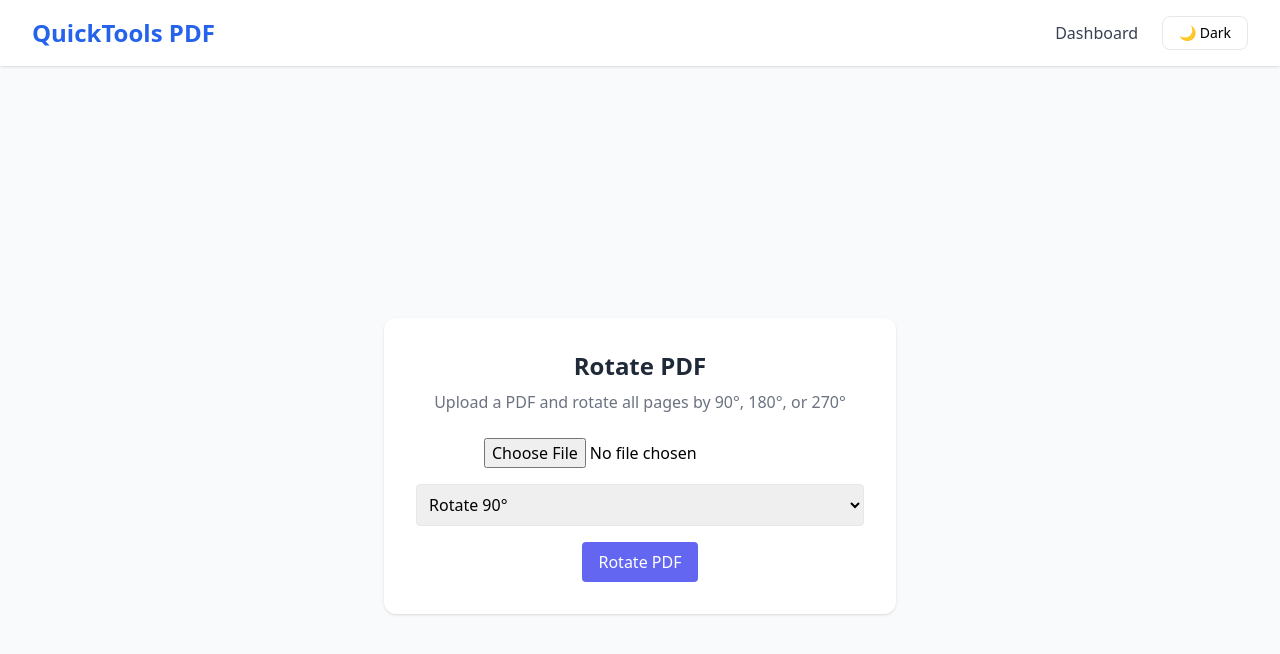
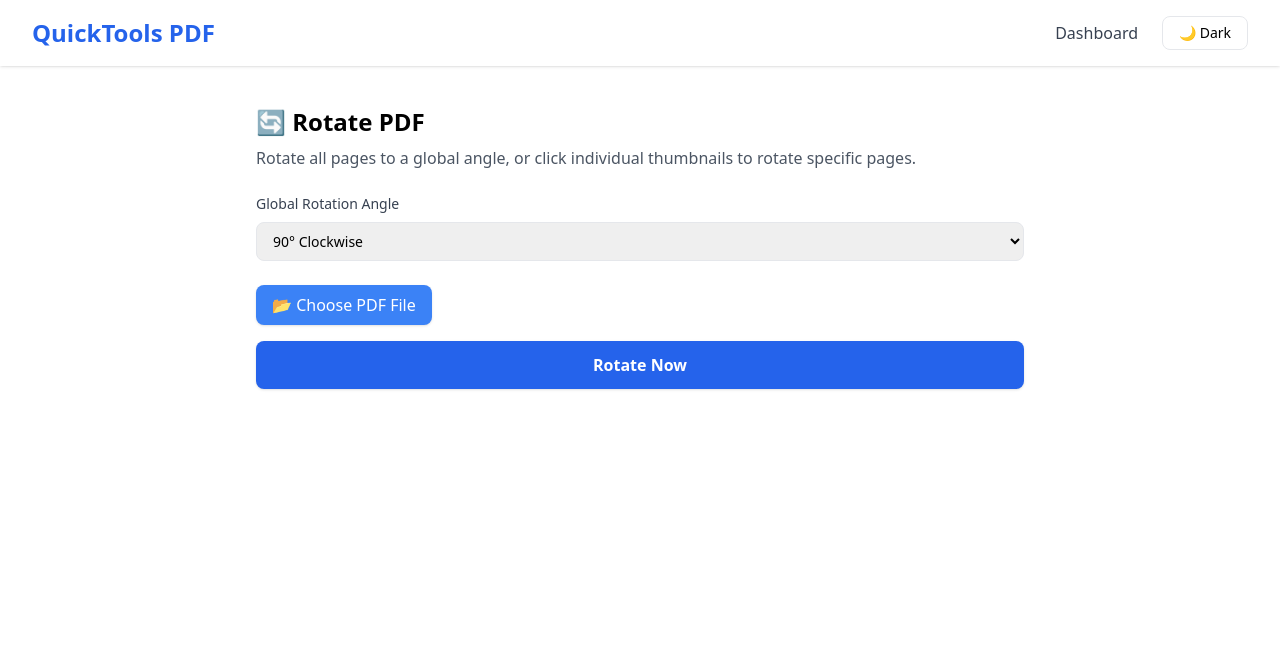
Before and after one commit to atanhafiz/quicktools-pdf, a React (Vite) app: page /rotate in a window 1280 px wide. Shown: the top 654 px of the page. Built offline with nearby package versions, Linux system fonts and the light colour scheme.

Commit message:
rotate sama mcm split, prosessing lama

```diff
--- a/src/edit/RotatePdf.jsx
+++ b/src/edit/RotatePdf.jsx
@@ -1,73 +1,135 @@
-import { useState } from "react";
-import { PDFDocument, degrees } from "pdf-lib";
+import React, { useState, useEffect } from "react";
+import PdfToolWrapper from "../components/PdfToolWrapper";
+import * as pdfjsLib from "pdfjs-dist/webpack";
 
 export default function RotatePdf() {
+  const [globalAngle, setGlobalAngle] = useState(90); // default
   const [file, setFile] = useState(null);
-  const [angle, setAngle] = useState(90);
-  const [rotatedUrl, setRotatedUrl] = useState(null);
+  const [thumbnails, setThumbnails] = useState([]);
+  const [pageAngles, setPageAngles] = useState({}); // {1:90, 2:180,...}
 
-  const handleFileChange = (e) => {
-    setFile(e.target.files[0]);
+  // Render thumbnails when a file is uploaded
+  useEffect(() => {
+    if (!file) return;
+
+    const loadPdf = async () => {
+      const arrayBuffer = await file.arrayBuffer();
+      const pdf = await pdfjsLib.getDocument({ data: arrayBuffer }).promise;
+      const thumbs = [];
+
+      for (let i = 1; i <= pdf.numPages; i++) {
+        const page = await pdf.getPage(i);
+        const viewport = page.getViewport({ scale: 0.2 });
+        const canvas = document.createElement("canvas");
+        const context = canvas.getContext("2d");
+        canvas.height = viewport.height;
+        canvas.width = viewport.width;
+        await page.render({ canvasContext: context, viewport }).promise;
+        thumbs.push({ pageNum: i, src: canvas.toDataURL() });
+      }
+
+      setThumbnails(thumbs);
+    };
+
+    loadPdf();
+  }, [file]);
+
+  // Toggle rotation for a specific page
+  const handleRotateClick = (pageNum) => {
+    setPageAngles((prev) => {
+      const current = prev[pageNum] || 0;
+      const next = (current + 90) % 360;
+      return { ...prev, [pageNum]: next === 0 ? globalAngle : next };
+    });
   };
 
-  const handleRotate = async () => {
-    if (!file) {
-      alert("Please upload a PDF first.");
-      return;
+  // Process rotate
+  const processFiles = async (files, setProgress) => {
+    const selectedFile = files[0];
+    setFile(selectedFile);
+
+    const formData = new FormData();
+    formData.append("file", selectedFile);
+    formData.append("globalAngle", globalAngle);
+    formData.append("pageAngles", JSON.stringify(pageAngles));
+
+    const res = await fetch("https://quicktools-api.vercel.app/rotate", {
+      method: "POST",
+      body: formData,
+    });
+
+    if (!res.ok) throw new Error("Rotate failed");
+
+    // Simple progress simulate
+    for (let i = 0; i <= 100; i += 25) {
+      await new Promise((resolve) => setTimeout(resolve, 150));
+      setProgress(i);
     }
 
-    const bytes = await file.arrayBuffer();
-    const pdf = await PDFDocument.load(bytes);
-
-    const pages = pdf.getPages();
-    pages.forEach((page) => {
-      page.setRotation(degrees(angle));
-    });
-
-    const newBytes = await pdf.save();
-    const newBlob = new Blob([newBytes], { type: "application/pdf" });
-    setRotatedUrl(URL.createObjectURL(newBlob));
+    const blob = await res.blob();
+    return window.URL.createObjectURL(blob);
   };
 
   return (
-    <div className="flex items-center justify-center min-h-screen bg-gray-50">
-      <div className="w-full max-w-lg bg-white rounded-xl shadow p-8 text-center">
-        <h1 className="text-2xl font-bold text-gray-800 mb-2">Rotate PDF</h1>
-        <p className="text-gray-500 mb-6">
-          Upload a PDF and rotate all pages by 90°, 180°, or 270°
-        </p>
+    <div className="max-w-3xl mx-auto py-10">
+      <h1 className="text-2xl font-bold mb-2">🔄 Rotate PDF</h1>
+      <p className="text-gray-600 mb-6">
+        Rotate all pages to a global angle, or click individual thumbnails to
+        rotate specific pages.
+      </p>
 
-        <input type="file" accept="application/pdf" onChange={handleFileChange} className="mb-4" />
+      {/* Global angle selector */}
+      <div className="mb-6">
+        <label className="block text-sm font-medium text-gray-700 mb-2">
+          Global Rotation Angle
+        </label>
+        <select
+          value={globalAngle}
+          onChange={(e) => setGlobalAngle(Number(e.target.value))}
+          className="w-full border px-3 py-2 rounded-lg text-sm"
+        >
+          <option value={90}>90° Clockwise</option>
+          <option value={180}>180°</option>
+          <option value={270}>270° Counterclockwise</option>
+        </select>
+      </div>
 
-        <select
-          value={angle}
-          onChange={(e) => setAngle(parseInt(e.target.value))}
-          className="w-full border p-2 rounded mb-4"
-        >
-          <option value={90}>Rotate 90°</option>
-          <option value={180}>Rotate 180°</option>
-          <option value={270}>Rotate 270°</option>
-        </select>
+      {/* Thumbnails */}
+      {thumbnails.length > 0 && (
+        <div className="grid grid-cols-4 gap-3 mb-6">
+          {thumbnails.map((thumb) => (
+            <div
+              key={thumb.pageNum}
+              onClick={() => handleRotateClick(thumb.pageNum)}
+              className="border rounded-lg cursor-pointer overflow-hidden hover:ring-2 hover:ring-blue-400"
+            >
+              <img
+                src={thumb.src}
+                alt={`Page ${thumb.pageNum}`}
+                className="w-full"
+                style={{
+                  transform: `rotate(${pageAngles[thumb.pageNum] || 0}deg)`,
+                  transition: "transform 0.3s",
+                }}
+              />
+              <p className="text-xs text-center py-1 bg-gray-100">
+                Page {thumb.pageNum} –{" "}
+                {pageAngles[thumb.pageNum] || globalAngle}°
+              </p>
+            </div>
+          ))}
+        </div>
+      )}
 
-        <button
-          onClick={handleRotate}
-          className="px-4 py-2 rounded bg-indigo-500 text-white hover:bg-indigo-600 transition"
-        >
-          Rotate PDF
-        </button>
-
-        {rotatedUrl && (
-          <div className="mt-6">
-            <a
-              href={rotatedUrl}
-              download="rotated.pdf"
-              className="px-4 py-2 rounded bg-green-500 text-white hover:bg-green-600 transition"
-            >
-              Download Rotated PDF
-            </a>
-          </div>
-        )}
-      </div>
+      {/* Wrapper */}
+      <PdfToolWrapper
+        title="Rotate PDF"
+        description="Upload a PDF and rotate pages by global or per-page angles."
+        actionLabel="Rotate Now"
+        processFiles={processFiles}
+        multiple={false}
+        outputName="rotated.pdf"
+      />
     </div>
   );
 }
```
